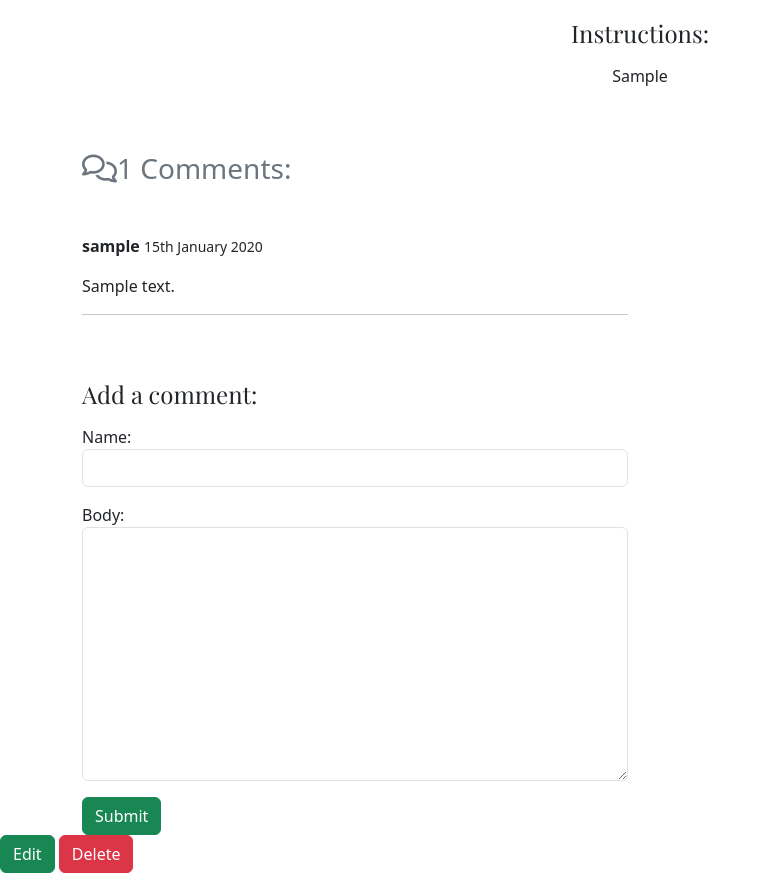
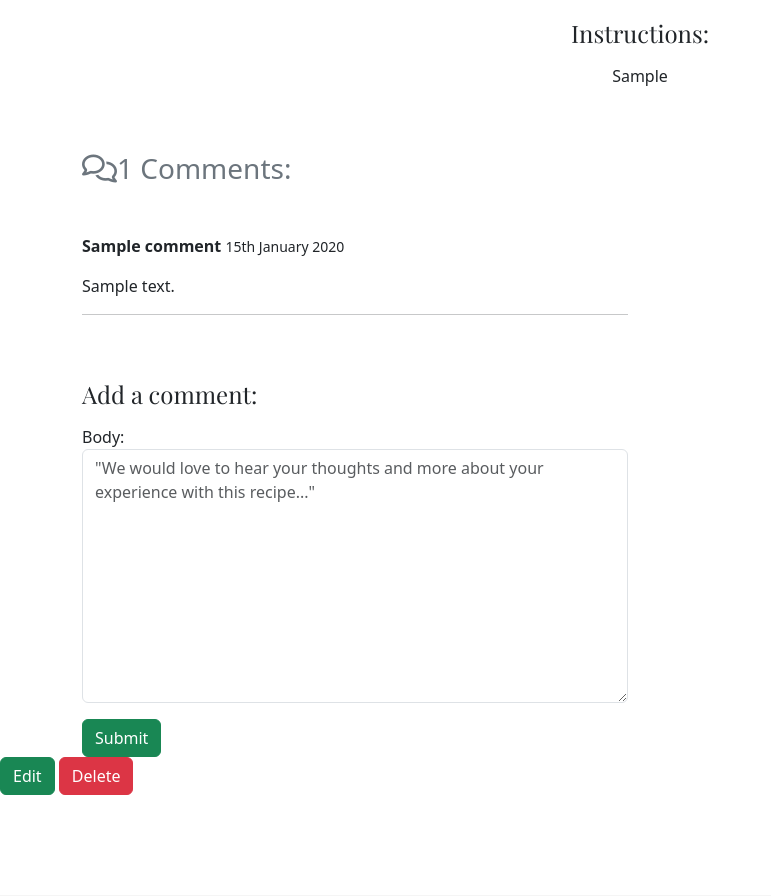
Before and after one commit to Code-Institute-Submissions/dimicoding-wildflour-blogue, a Django app: page /recipe/1 in a window 1280 px wide. Shown: the part 730-1626 px from the top of the page, without its empty margins (0-771 px from the left). Run offline with Django 3.2, Linux system fonts and the light colour scheme; a user stored in the database is signed in; tables that the repository leaves empty hold one stand-in row (values such as "Sample post"); some libraries are stand-ins or nearby versions; some web fonts are replaced.

Commit message:
Remove the name from the comment form, as when the recipe is posted the name of loged-in user is displayed

```diff
--- a/blog/forms.py
+++ b/blog/forms.py
@@ -8,10 +8,10 @@ from django_summernote.widgets import SummernoteWidget
 class CommentForm(forms.ModelForm):
     class Meta:
         model = Comment
-        fields = ('name','body',)
+        fields = ('body',)
         widgets = {
-            'name': forms.TextInput(attrs={'class': 'form-control'}),
-            'body': forms.Textarea(attrs={'class': 'form-control'}),
+            # 'name': forms.TextInput(attrs={'class': 'form-control'}),
+            'body': forms.Textarea(attrs={'class': 'form-control', 'placeholder':'"We would love to hear your thoughts and more about your experience with this recipe..."'}),
         }
 
 
--- a/templates/the-recipe.html
+++ b/templates/the-recipe.html
@@ -91,7 +91,7 @@
             {% if user.is_authenticated %}
             {% for comment in recipe.comments.all %}
                 <div class="mt-5">
-                    <strong>{{ recipe.author.username }}</strong> <small>{{ comment.created_on|date:"dS  F Y" }}</small>
+                    <strong>{{ comment.name }}</strong> <small>{{ comment.created_on|date:"dS  F Y" }}</small>
                     <p>{{ comment.body|linebreaks }}</p>
                     <hr>
                 </div>
```
